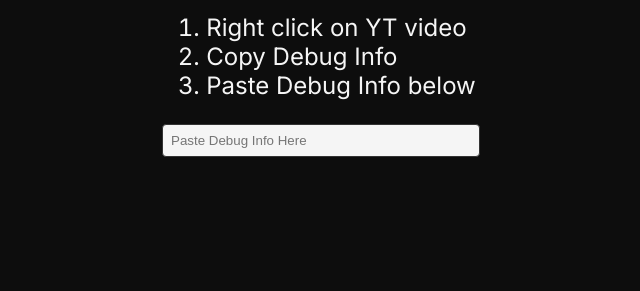
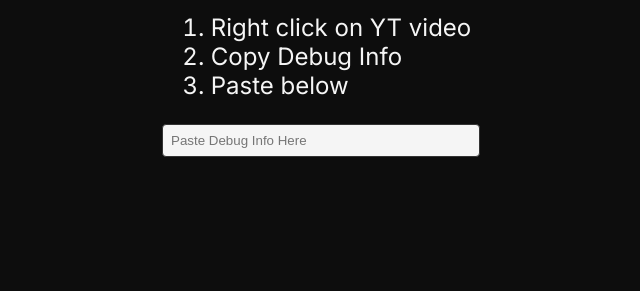
Before and after one commit to grif-wakeman/yt-ad-id-finder, a plain HTML site: page index.html in a window 1280 px wide. Shown: the part 179-470 px from the top of the page, without its empty margins (319-959 px from the left). Drawn offline with Linux system fonts and the light colour scheme.

Commit message:
changed Paste Debug Info Below to Paste below

```diff
--- a/index.html
+++ b/index.html
@@ -28,7 +28,7 @@
       <ol class="inter-normal">
         <li>Right click on YT video</li>
         <li>Copy Debug Info</li>
-        <li>Paste Debug Info below</li>
+        <li>Paste below</li>
       </ol>
       <input id="textbox" type="textarea" placeholder="Paste Debug Info Here" />
       <p id="status-text" class="inter-normal"></p>
```
